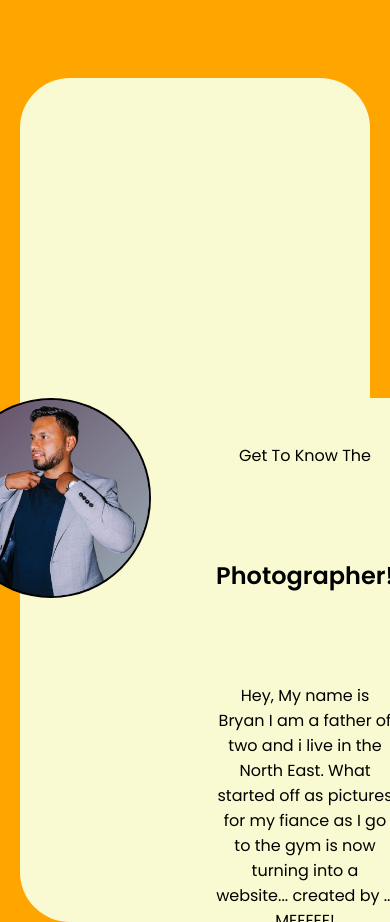
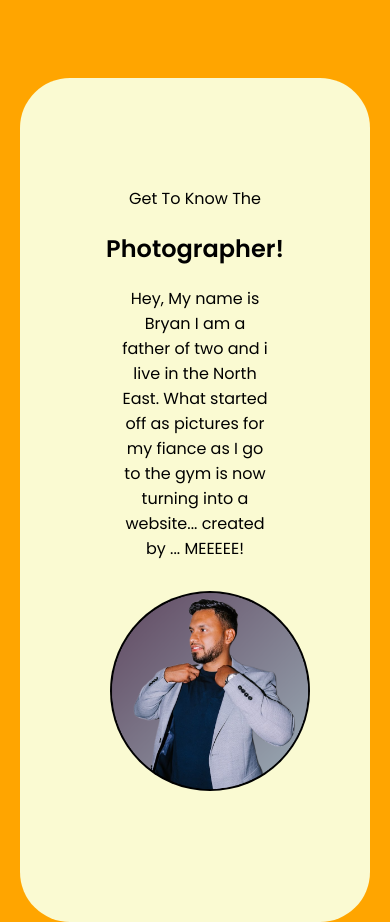
Before and after one commit to BryanOchoa/sunMelts, a plain HTML site: page index.html in a window 390 px wide. Shown: the part 846-1768 px from the top of the page. Drawn offline with Linux system fonts and the light colour scheme.

Commit message:
corrected information showing on about in phone looks better still not 100% done will continue to work on it. for now everything is working as it should." git push -u origin main

```diff
--- a/style.css
+++ b/style.css
@@ -219,15 +219,26 @@ nav ul li a {
     }
 
     .content h1 {
-        font-size: 4rem; /* Adjust the font size accordingly */
+        font-size: 4rem;
     }
 
     .content a {
-        font-size: 1rem; /* Adjust the font size accordingly */
-        padding: 10px 40px; /* Adjust the padding accordingly */
+        font-size: 1rem;
+        padding: 10px 40px;
     }
-    #about img{
+    #about {
+        padding-top: 0;
+        flex-direction: column-reverse;
+    }
+    .aboutContainer h1,
+    .aboutContainer p,
+    .aboutContainer article {
+        margin: 10px; /* Adjust margin for smaller screens */
+    }
+    #about img {
         width: 200px;
         height: 200px;
+        order: -1;
+        margin-bottom: 20px;
     }
 }
```
